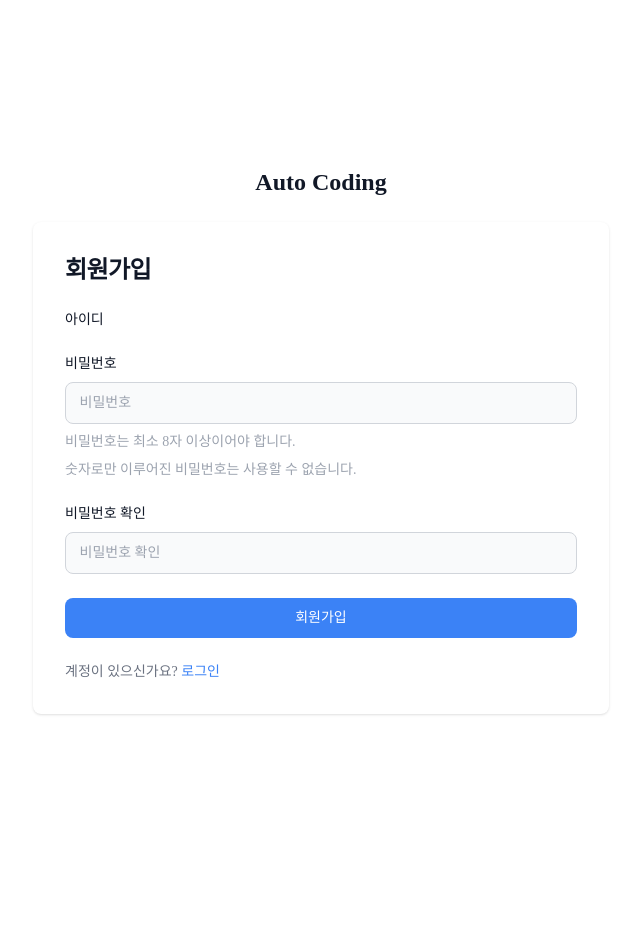
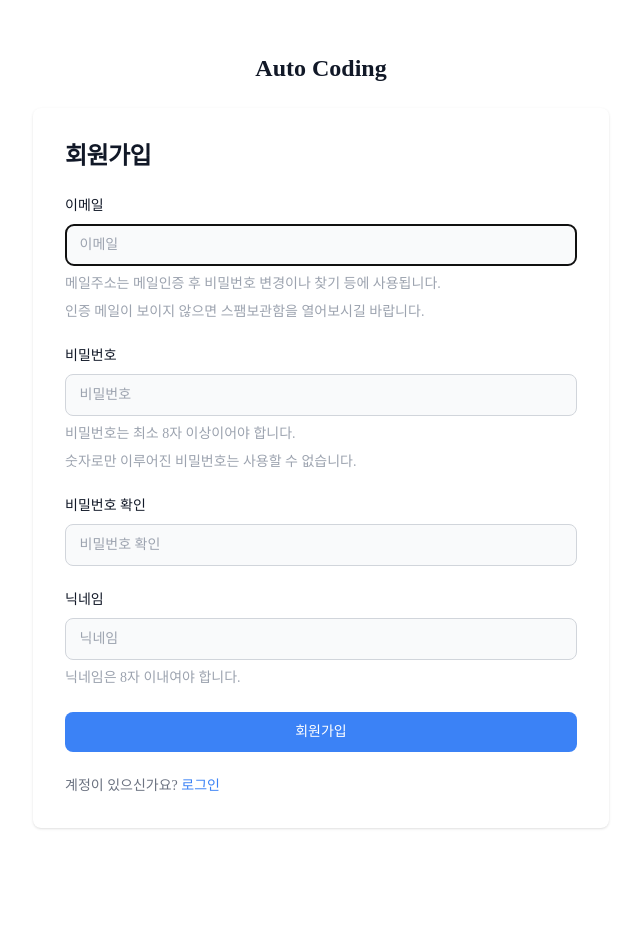
Before and after one commit to HiImYong99/Auto-Code-Django, a Django app: page /accounts/register/ in a window 1280 px wide. Shown: the top 928 px of the page, without its empty margins (319-959 px from the left). Run offline with Django 4.2, Linux system fonts and the light colour scheme; some libraries are stand-ins or nearby versions; some web fonts are replaced.

Commit message:
💄 23.10.31 로그인 및 회원가입 username -> email

```diff
--- a/templates/accounts/login_form.html
+++ b/templates/accounts/login_form.html
@@ -19,8 +19,8 @@
                 <form class="space-y-4 md:space-y-6" action="" method="post">
                     {% csrf_token %}
                     <div>
-                        <label for="{{ form.username.id_for_label }}" class="block mb-2 text-sm font-medium text-gray-900 ">아이디</label>
-                       <p>{{form.username|add_class:"bg-gray-50 border border-gray-300 text-gray-900 sm:text-sm rounded-lg focus:ring-primary-600 focus:border-primary-600 block w-full p-2.5"|attr:"placeholder: 아이디"}}</p>
+                        <label for="{{ form.email.id_for_label }}" class="block mb-2 text-sm font-medium text-gray-900 ">이메일</label>
+                       <p>{{form.username|add_class:"bg-gray-50 border border-gray-300 text-gray-900 sm:text-sm rounded-lg focus:ring-primary-600 focus:border-primary-600 block w-full p-2.5"|attr:"placeholder: 이메일"}}</p>
                     </div>
                     <div>
                         <label for="{{ form.password.id_for_label }}" class="block mb-2 text-sm font-medium text-gray-900">비밀번호</label>
--- a/templates/accounts/signup_form.html
+++ b/templates/accounts/signup_form.html
@@ -17,9 +17,12 @@
                 <form class="space-y-4 md:space-y-6" action="" method="post">
                     {% csrf_token %}
                     <div>
-                        <label for="{{ form.username.id_for_label }}" class="block mb-2 text-sm font-medium text-gray-900">아이디</label>
-                        {{form.username|add_class:"bg-gray-50 border border-gray-300 text-gray-900 sm:text-sm rounded-lg focus:ring-primary-600 focus:border-primary-600 block w-full p-2.5"|attr:"placeholder: 아이디"}}
-                        <p class='text-sm mt-2 text-gray-400'>{{form.username.help_text}}</p>
+                        <label for="{{ form.email.id_for_label }}" class="block mb-2 text-sm font-medium text-gray-900">이메일</label>
+                        {{form.email|add_class:"bg-gray-50 border border-gray-300 text-gray-900 sm:text-sm rounded-lg focus:ring-primary-600 focus:border-primary-600 block w-full p-2.5"|attr:"placeholder: 이메일"}}
+                        <p class='text-sm mt-2 text-gray-400'>메일주소는 메일인증 후 비밀번호 변경이나 찾기 등에 사용됩니다.
+                        </p>
+                        <p class='text-sm mt-2 text-gray-400'>인증 메일이 보이지 않으면 스팸보관함을 열어보시길 바랍니다.
+                        </p>
                     </div>
                     <div>
                         <label for="{{ form.password1.id_for_label }}" class="block mb-2 text-sm font-medium text-gray-900">비밀번호</label>
@@ -33,6 +36,13 @@
                         <label for="{{ form.password2.id_for_label }}" class="block mb-2 text-sm font-medium text-gray-900">비밀번호 확인</label>
                         {{form.password2|add_class:"bg-gray-50 border border-gray-300 text-gray-900 sm:text-sm rounded-lg focus:ring-primary-600 focus:border-primary-600 block w-full p-2.5"|attr:"placeholder: 비밀번호 확인"}}
                     </div>
+                    <div>
+                        <label for="{{ form.nickname.id_for_label }}" class="block mb-2 text-sm font-medium text-gray-900">닉네임</label>
+                        {{form.nickname|add_class:"bg-gray-50 border border-gray-300 text-gray-900 sm:text-sm rounded-lg focus:ring-primary-600 focus:border-primary-600 block w-full p-2.5"|attr:"placeholder: 닉네임"}}
+                        <p class='text-sm mt-2 text-gray-400'>닉네임은 8자 이내여야 합니다.
+                        </p>
+                    </div>
+
                     <button type="submit" class="w-full text-white bg-blue-500 focus:ring-4 focus:outline-none focus:ring-primary-300 font-medium rounded-lg text-sm px-5 py-2.5 text-center hover:bg-red-500 duration-200">회원가입</button>
                     <p class="text-sm font-light text-gray-500">
                         계정이 있으신가요? <a href="{% url "accounts:login" %}" class="font-medium text-blue-500 hover:underline ">로그인</a>
```
